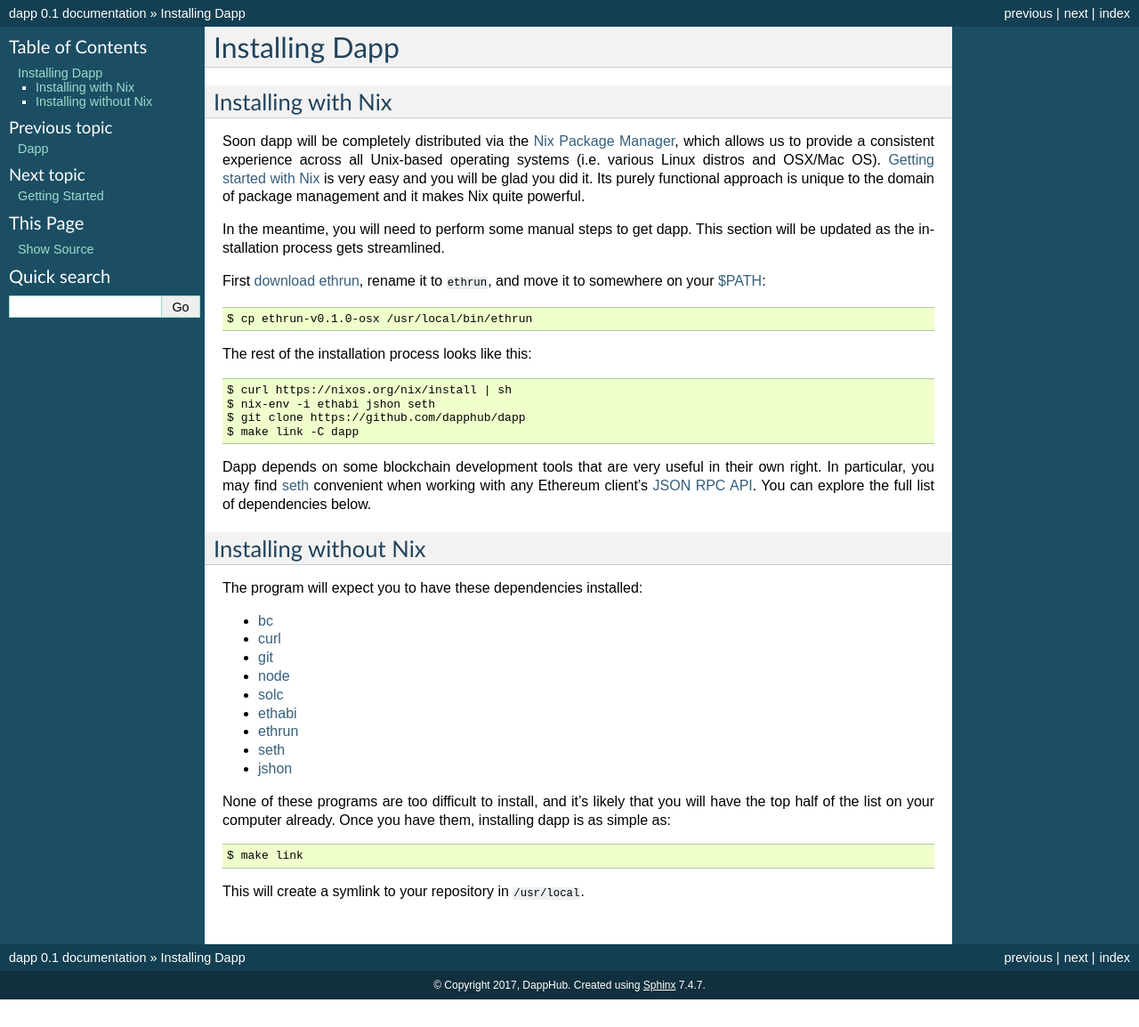
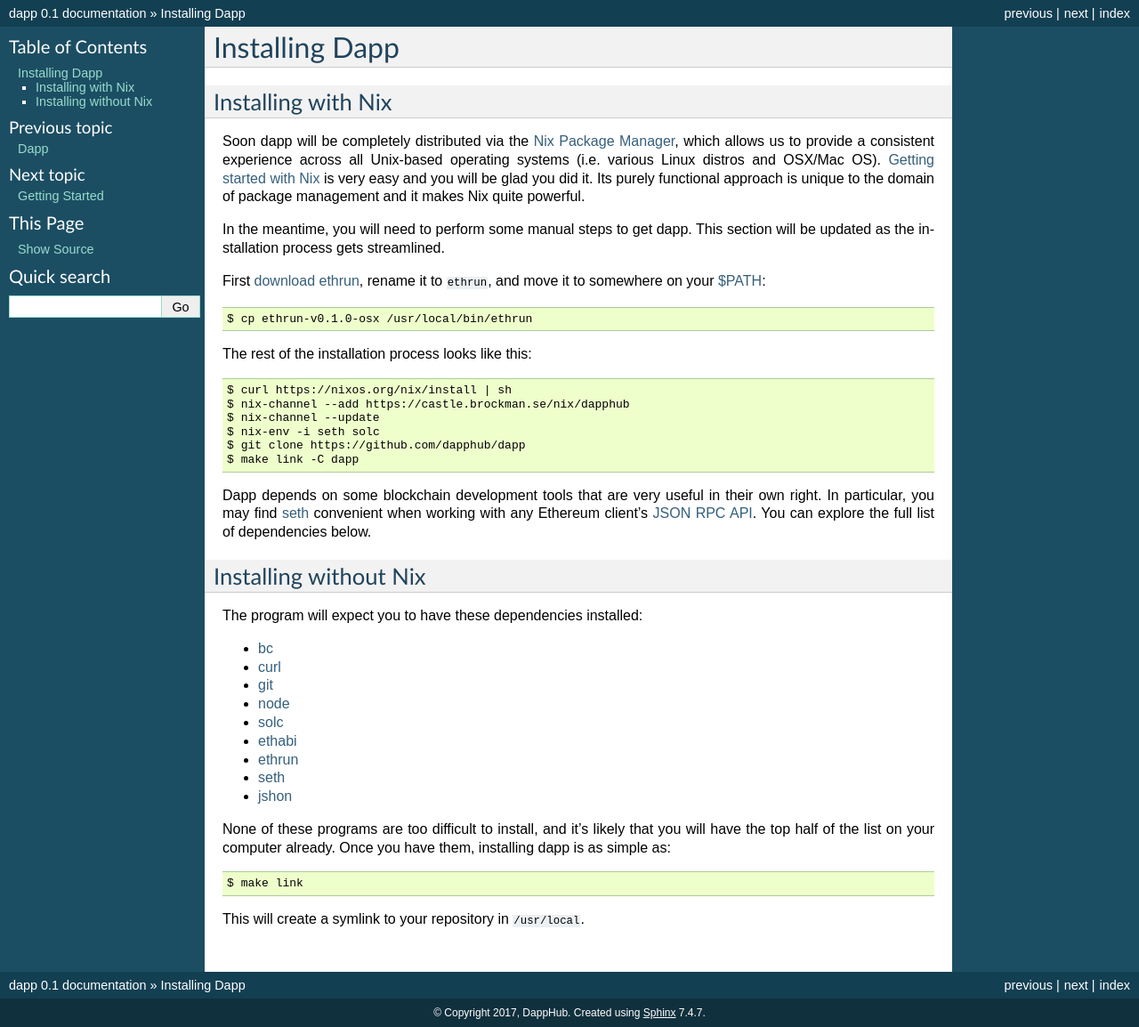
Before and after one commit to dapphub/dapptools, a Sphinx documentation site: the page built from docs/installation.rst, in a window 1280 px wide. Shown: the whole page at 89% size. Built offline with Sphinx 7.4.7, drawn with Linux system fonts in a browser that asks for light colours; before the commit the page ends 1123 px from its top, so only the background shows below that.

Commit message:
Update installation.rst

```diff
--- a/docs/installation.rst
+++ b/docs/installation.rst
@@ -21,7 +21,9 @@
 .. code:: bash
 
     $ curl https://nixos.org/nix/install | sh
-    $ nix-env -i ethabi jshon seth
+    $ nix-channel --add https://castle.brockman.se/nix/dapphub
+    $ nix-channel --update
+    $ nix-env -i seth solc
     $ git clone https://github.com/dapphub/dapp
     $ make link -C dapp
 
```
